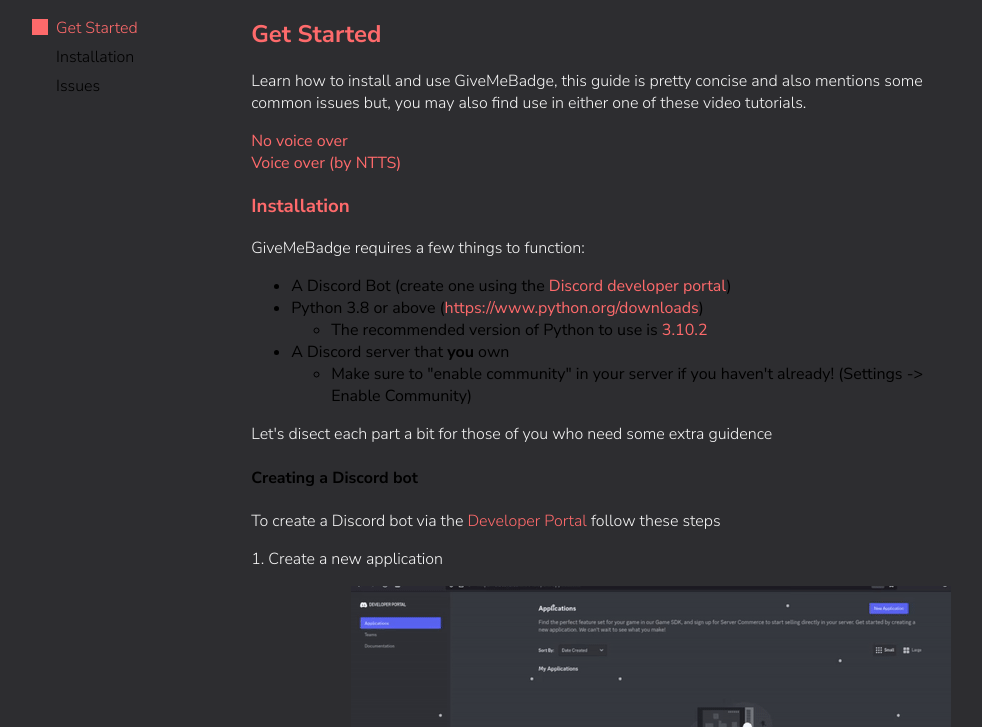
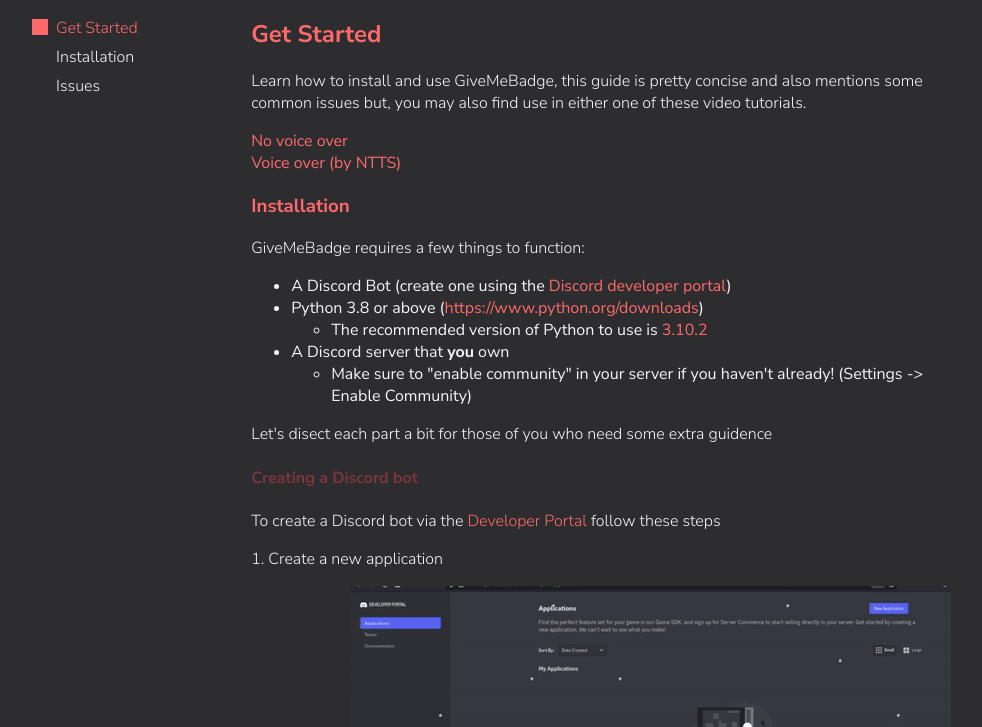
Before and after one commit to AlexFlipnote/GiveMeBadge, a plain HTML site: page doc.html in a window 1280 px wide. Shown: the part 73-800 px from the top of the page, without its empty margins (136-1118 px from the left). Drawn offline with nearby package versions, Linux system fonts and the light colour scheme.

Commit message:
:bug: Fix color bug

```diff
--- a/css/doc.css
+++ b/css/doc.css
@@ -8,6 +8,10 @@ html, body {
 .header {
   border-bottom: 1px solid var(--code-bg-color);
   grid-template-columns: 1fr 150px 60% 1fr;
+}
+
+h4 {
+  color: var(--primary-color);
 }
 
 .wrapper {
@@ -51,6 +55,7 @@ html, body {
 .doc-nav {
   flex-basis: 20%;
   font-weight: 200;
+  color: var(--white-color);
 }
 
 .doc-nav ul {
--- a/doc.html
+++ b/doc.html
@@ -41,7 +41,7 @@
 
           <h3 class="section-title">Installation</h3>
           <p>GiveMeBadge requires a few things to function:</p>
-          <ul>
+          <ul style="color: var(--white-color);">
             <li>A Discord Bot (create one using the <a href="https://discord.com/developers/applications">Discord developer portal</a>)</li>
             <li>Python 3.8 or above (<a href="https://www.python.org/downloads">https://www.python.org/downloads</a>)</li>
             <ul><li>The recommended version of Python to use is <a href="https://www.python.org/downloads/release/python-3102/">3.10.2</a></li></ul>
```
